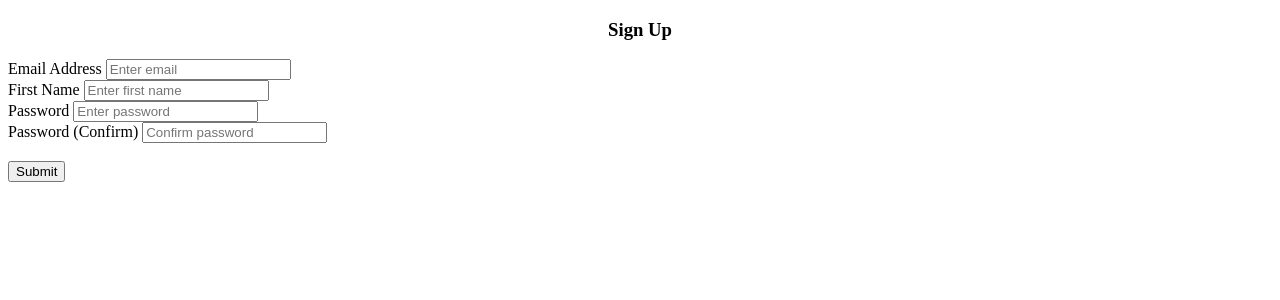
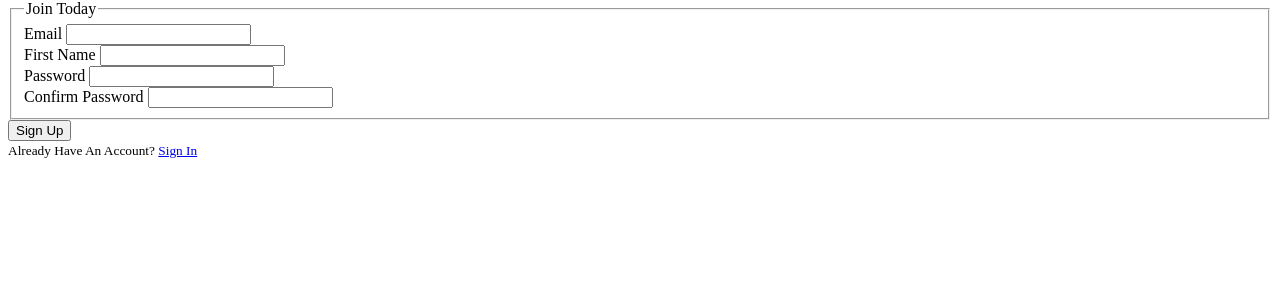
Before and after one commit to lordgrim18/Track-It-All, a Flask app: page /sign-up in a window 1280 px wide. Shown: the part 44-344 px from the top of the page. Run offline with Flask 3, Linux system fonts and the light colour scheme; some libraries are stand-ins or nearby versions.

Commit message:
perf(template): use form in register template

```diff
--- a/track_it_all/templates/sign_up.html
+++ b/track_it_all/templates/sign_up.html
@@ -1,48 +1,47 @@
-{% extends "base.html" %} {% block title %}Sign Up{% endblock %} {% block
-    content %}
-    <form method="POST">
-      <h3 align="center">Sign Up</h3>
+{% extends "base.html" %}
+
+{% block title %}Sign Up{% endblock %}
+
+{% block content %}
+
+<div class="content-section">
+  <form method="POST" action="">
+    {{ form.hidden_tag() }}
+
+    <fieldset class="form-group">
+      <legend class="border-bottom mb-4">Join Today</legend>
+
       <div class="form-group">
-        <label for="email">Email Address</label>
-        <input
-          type="email"
-          class="form-control"
-          id="email"
-          name="email"
-          placeholder="Enter email"
-        />
+        {{ form.email.label }}
+        {{ form.email }}
       </div>
+
       <div class="form-group">
-        <label for="firstName">First Name</label>
-        <input
-          type="text"
-          class="form-control"
-          id="firstName"
-          name="firstName"
-          placeholder="Enter first name"
-        />
+        {{ form.first_name.label }}
+        {{ form.first_name }}
       </div>
+
       <div class="form-group">
-        <label for="password1">Password</label>
-        <input
-          type="password"
-          class="form-control"
-          id="password1"
-          name="password1"
-          placeholder="Enter password"
-        />
+        {{ form.password1.label }}
+        {{ form.password1 }}
       </div>
+
       <div class="form-group">
-        <label for="password2">Password (Confirm)</label>
-        <input
-          type="password"
-          class="form-control"
-          id="password2"
-          name="password2"
-          placeholder="Confirm password"
-        />
+        {{ form.password2.label }}
+        {{ form.password2 }}
       </div>
-      <br />
-      <button type="submit" class="btn btn-primary">Submit</button>
-    </form>
-    {% endblock %}
+    </fieldset>
+
+    <div class="form-group">
+      {{ form.submit }}
+    </div>
+  </form>
+
+  <div class="border-top pt-3">
+    <small class="text-muted">
+      Already Have An Account? <a class="ml-2" href="{{ url_for('auth.login') }}">Sign In</a>
+    </small>
+  </div>
+</div>
+
+{% endblock %}
```
